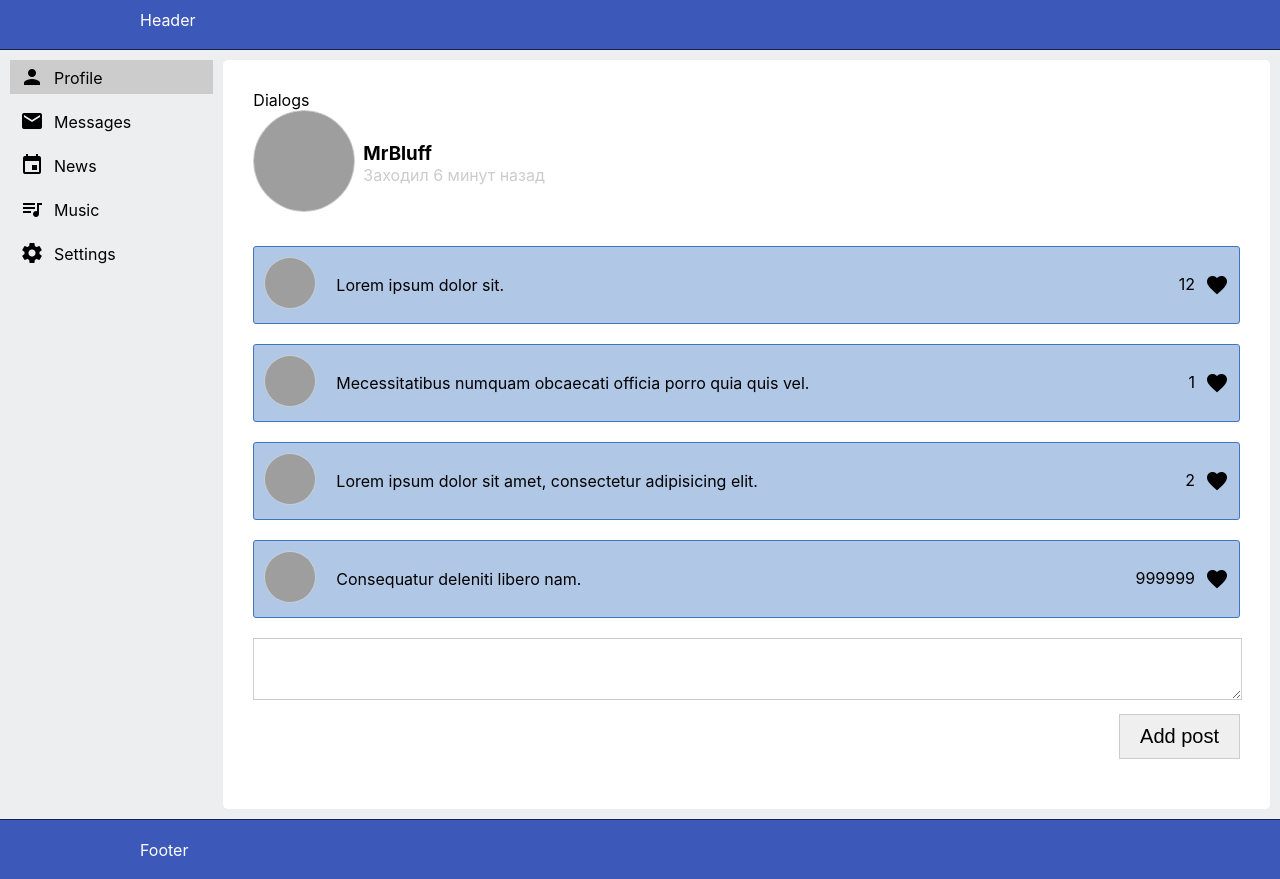
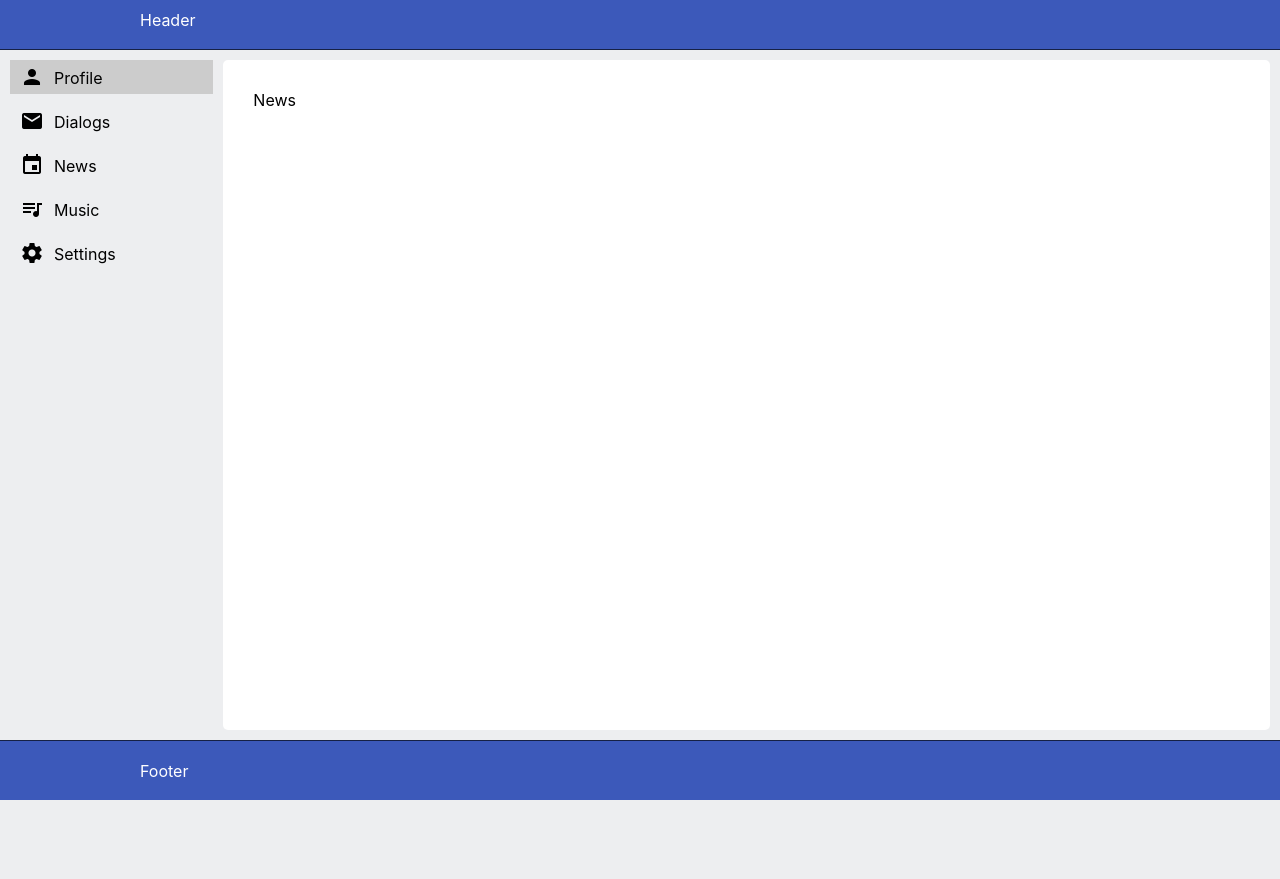
Before and after one commit to vadimnevinskiy/kama, a React (Create React App) app: page /news in a window 1280 px wide. After the commit the page ends 800 px from the top, so only its background shows below. Built offline with nearby package versions, Linux system fonts and the light colour scheme; grey boxes are pictures that could not be loaded.

Commit message:
L#19 Added BrouserRouter & All pages project

```diff
--- a/package.json
+++ b/package.json
@@ -9,6 +9,7 @@
     "material-design-icons": "^3.0.1",
     "react": "^17.0.1",
     "react-dom": "^17.0.1",
+    "react-router-dom": "^5.2.0",
     "react-scripts": "4.0.1",
     "web-vitals": "^0.2.4"
   },
--- a/src/App.js
+++ b/src/App.js
@@ -5,20 +5,29 @@ import Navbar from "./components/Navbar/Navbar";
 import Footer from "./components/Footer/Footer";
 import Profile from "./components/Profile/Profile";
 import Dialogs from "./components/Dialogs/Dialogs";
+import {BrowserRouter, Route} from "react-router-dom";
+import News from "./components/News/News";
+import Music from "./components/Music/Music";
+import Settings from "./components/Settings/Settings";
 
 
 
 const App = () => {
     return (
+    <BrowserRouter>
         <div className='app-wrapper'>
             <Header/>
             <Navbar/>
             <div className="app-wrapper-content">
-                <Dialogs />
-                <Profile />
+                <Route path='/dialogs' component={Dialogs} />
+                <Route path='/profile' component={Profile} />
+                <Route path='/news' component={News} />
+                <Route path='/music' component={Music} />
+                <Route path='/settings' component={Settings} />
             </div>
             <Footer />
         </div>
+    </BrowserRouter>
     );
 }
 
--- /dev/null
+++ b/src/components/Music/Music.jsx
@@ -0,0 +1,12 @@
+import React from 'react';
+import classes from './Music.module.css';
+
+const Music = (props) => {
+    return (
+        <div>
+            Music
+        </div>
+    )
+}
+
+export default Music;
--- a/src/components/Navbar/Navbar.jsx
+++ b/src/components/Navbar/Navbar.jsx
@@ -4,23 +4,23 @@ import classes from './Navbar.module.css';
 const Navbar = () => {
     return (
         <nav className={classes.navbar}>
-            <a href="#" className={`${classes.navbar__item} ${classes.navbar__item_active}`}>
+            <a href="/profile" className={`${classes.navbar__item} ${classes.navbar__item_active}`}>
                 <span className={`${classes.icon} material-icons`}>person</span>
                 Profile
             </a>
-            <a href="#" className={classes.navbar__item}>
+            <a href="/dialogs" className={classes.navbar__item}>
                 <span className={`${classes.icon} material-icons`}>mail</span>
-                Messages
+                Dialogs
             </a>
-            <a href="#" className={classes.navbar__item}>
+            <a href="/news" className={classes.navbar__item}>
                 <span className={`${classes.icon} material-icons`}>event</span>
                 News
             </a>
-            <a href="#" className={classes.navbar__item}>
+            <a href="/music" className={classes.navbar__item}>
                 <span className={`${classes.icon} material-icons`}>queue_music</span>
                 Music
             </a>
-            <a href="#" className={classes.navbar__item}>
+            <a href="/settings" className={classes.navbar__item}>
                 <span className={`${classes.icon} material-icons`}>settings</span>
                 Settings
             </a>
--- /dev/null
+++ b/src/components/News/News.jsx
@@ -0,0 +1,12 @@
+import React from 'react';
+import classes from './News.module.css';
+
+const News = (props) => {
+    return (
+        <div>
+            News
+        </div>
+    )
+}
+
+export default News;
--- /dev/null
+++ b/src/components/Settings/Settings.jsx
@@ -0,0 +1,12 @@
+import React from 'react';
+import classes from './Settings.module.css';
+
+const Settings = (props) => {
+    return (
+        <div>
+            Settings
+        </div>
+    )
+}
+
+export default Settings;
```
Also changed, not shown: src/components/Music/Music.module.css (added), src/components/News/News.module.css (added), src/components/Settings/Settings.module.css (added), 2 other files (tests, documents, lock files or other folders).
